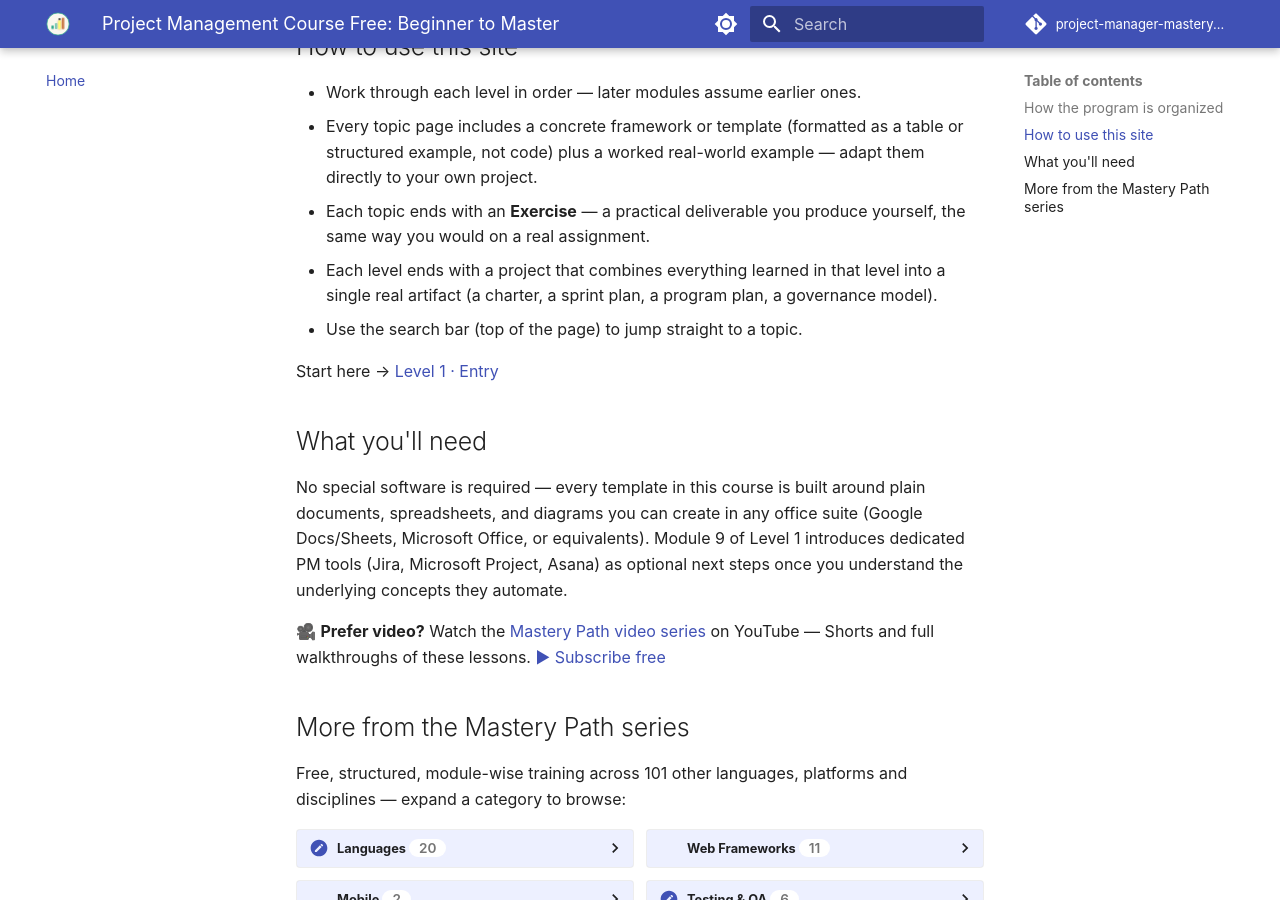
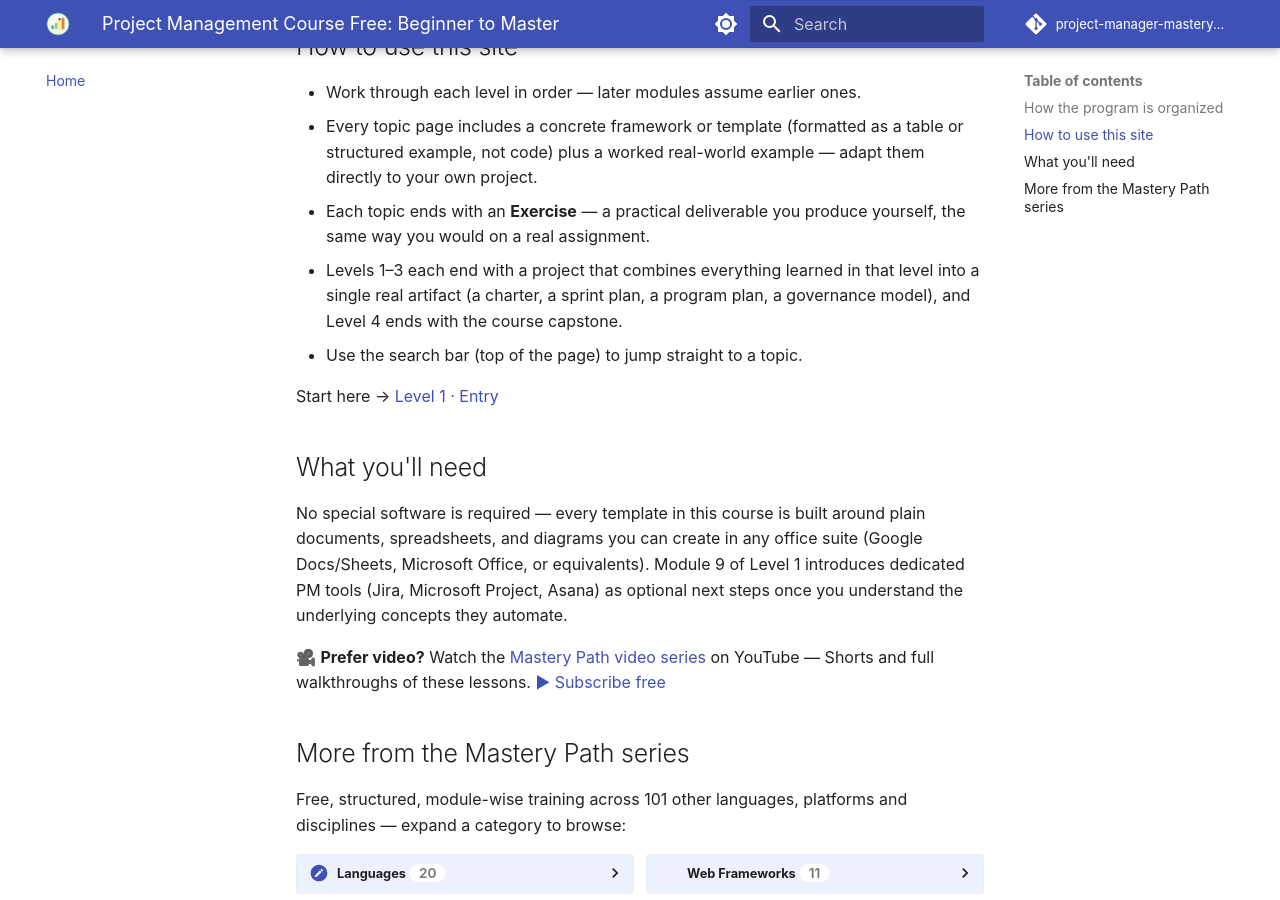
Before and after one commit to SIGILIPELLI/project-manager-mastery-path, an MkDocs documentation site: the page built from docs/index.md, in a window 1280 px wide and 900 px high, scrolled down 1067 px. Built offline with MkDocs 1.6.1 and Material for MkDocs 9.7.7, drawn with Linux system fonts in a browser that asks for light colours; comment, search, counter and statistics services are not loaded.

Commit message:
Course home: state that Levels 1-3 end with a project and Level 4 with the capstone
Co-Authored-By: Claude Sonnet 5.5 <noreply@anthropic.com>

```diff
--- a/docs/index.md
+++ b/docs/index.md
@@ -33,9 +33,8 @@ can adapt directly to a real project.
   adapt them directly to your own project.
 - Each topic ends with an **Exercise** — a practical deliverable you produce
   yourself, the same way you would on a real assignment.
-- Each level ends with a project that combines everything learned in that
-  level into a single real artifact (a charter, a sprint plan, a program
-  plan, a governance model).
+- Levels 1–3 each end with a project that combines everything learned in that level into a single real artifact (a charter, a sprint plan, a program
+  plan, a governance model), and Level 4 ends with the course capstone.
 - Use the search bar (top of the page) to jump straight to a topic.
 
 Start here → [Level 1 · Entry](level-1/index.md)
```
